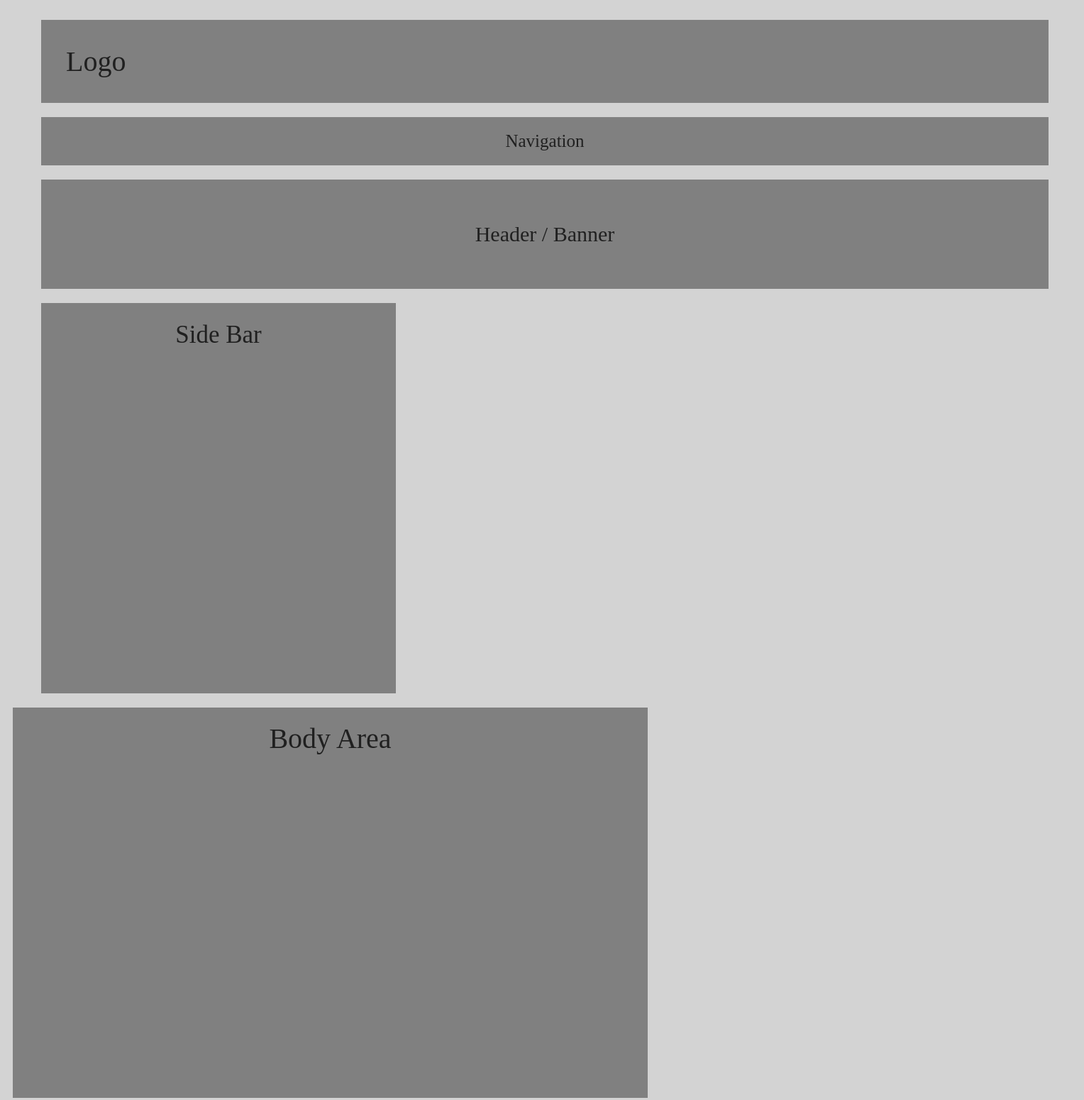
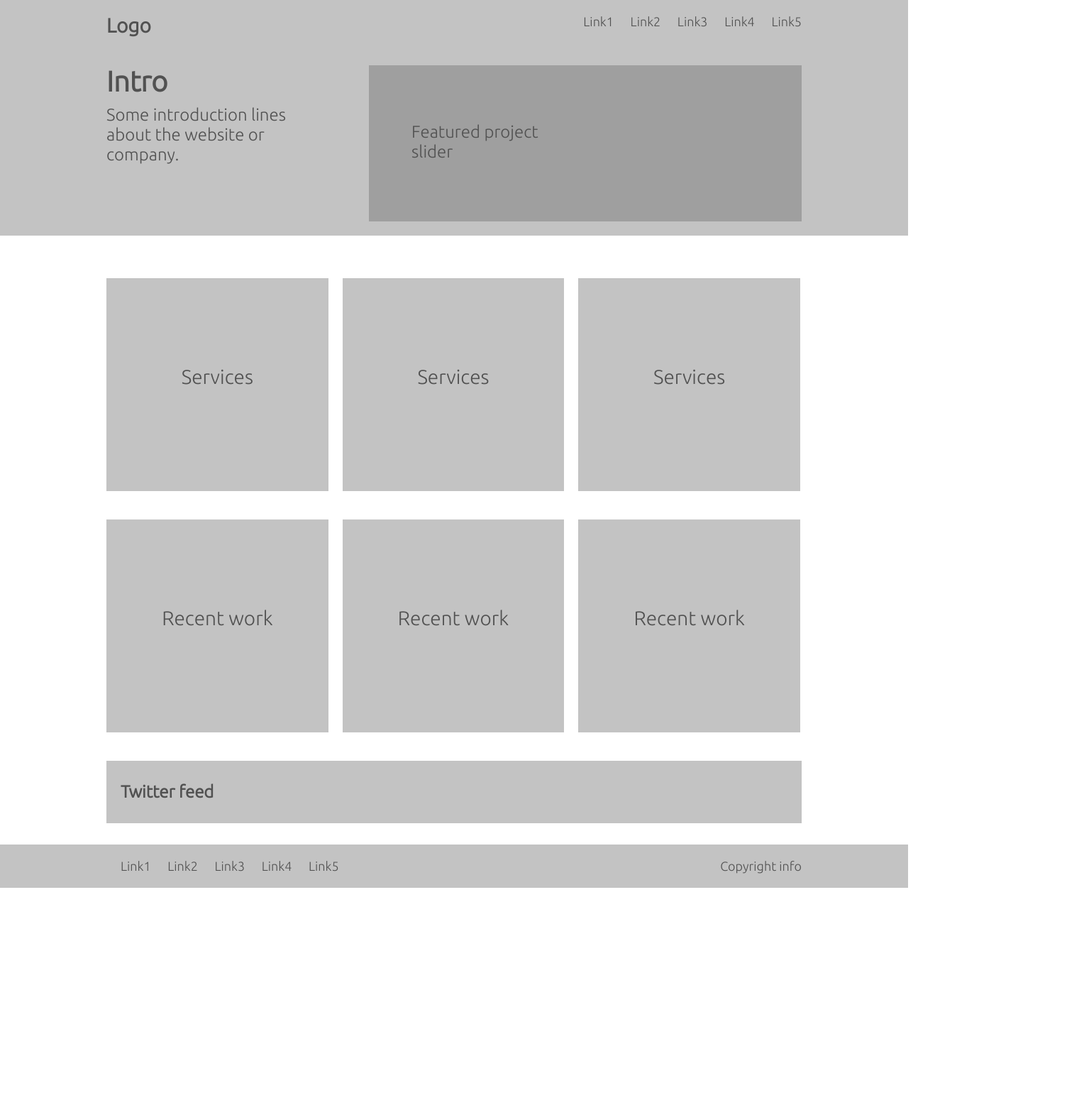
Before and after one commit to LazarevskiGoce16/domashna-box, a plain HTML site: page index.html in a window 1280 px wide. Shown: the top 1550 px of the page at 71% size, 1528 px wide, since content can reach past the window. After the commit the page ends 1251 px from the top, so only its background shows below. Drawn offline with Linux system fonts and the light colour scheme.

Commit message:
Added changes to the homework

```diff
--- a/index.html
+++ b/index.html
@@ -1,31 +1,86 @@
 <!DOCTYPE html>
 <html>
     <head>
-        <title>Box-2</title>
+        <title>Homework explanation and absolute/relative/fixed/sticky positioning</title>
         <meta charset="utf-8">
-        <link rel="stylesheet" href="./style.css">
+        <link rel="stylesheet" href="./styles.css">
+        <!-- Links -->
+        <link rel="preconnect" href="https://fonts.googleapis.com">
+        <link rel="preconnect" href="https://fonts.gstatic.com" crossorigin>
+        <link href="https://fonts.googleapis.com/css2?family=Ubuntu:wght@300&display=swap" rel="stylesheet">
     </head>
     <body>
-        <main>
-            <section class="logo">
-                <span>Logo</span>
-            </section>
-            <nav>
-                <span>Navigation</span>
-            </nav>
-            <header>
-                <span>Header / Banner</span>
-            </header>
-            <section>
-                <div class="side-bar">
-                    <span>Side Bar</span>
-                </div>
-                <div class="body">
-                    <span>Body Area</span>
+        <main id="wrapper">
+            <section id="hero">
+                <div class="section-wrapper">
+                    <header>
+                        <div class="logo">
+                            <h2>Logo</h2>
+                        </div>
+                        <nav class="nav-links">
+                            <nav>
+                                <ul>
+                                    <li><a href="">Link1</a></li>
+                                    <li><a href="">Link2</a></li>
+                                    <li><a href="">Link3</a></li>
+                                    <li><a href="">Link4</a></li>
+                                    <li><a href="">Link5</a></li>
+                                </ul>
+                            </nav>
+                        </nav>
+                    </header>
+                    <div class="hero-content">
+                        <div class="hero-block intro">
+                            <h2>Intro</h2>
+                            <p>Some introduction lines about the website or company.</p>
+                        </div>
+                        <div class="hero-block slider">
+                            <h2>Featured project slider</h2>
+                        </div>
+                    </div>
                 </div>
             </section>
+            <section id="content-blocks">
+                <div class="section-wrapper">
+                    <div class="services">
+                        <div class="single-content-block">
+                            <h2>Services</h2>
+                        </div>
+                        <div class="single-content-block">
+                            <h2>Services</h2>
+                        </div>
+                        <div class="single-content-block">
+                            <h2>Services</h2>
+                        </div>
+                    </div>
+                    <div class="recent-work">
+                        <div class="single-content-block">
+                        <h2>Recent work</h2>
+                        </div>
+                        <div class="single-content-block">
+                        <h2>Recent work</h2>
+                        </div>
+                        <div class="single-content-block">
+                        <h2>Recent work</h2>
+                        </div>
+                    </div>
+                    <div class="twitter-feed">
+                    <h2>Twitter feed</h2>
+                    </div>
+            </section>
             <footer>
-                <span>Footer</span>
+                <div class="section-wrapper">
+                    <div class="nav-links">
+                        <ul>
+                            <li><a href="">Link1</a></li>
+                            <li><a href="">Link2</a></li>
+                            <li><a href="">Link3</a></li>
+                            <li><a href="">Link4</a></li>
+                            <li><a href="">Link5</a></li>
+                        </ul>
+                    </div>
+                    <span class="copyright">Copyright info</span>
+                </div>
             </footer>
         </main>
     </body>
--- /dev/null
+++ b/styles.css
@@ -0,0 +1,133 @@
+body {
+    font-family: 'Ubuntu', sans-serif;
+    margin: 0px;
+}
+.section-wrapper {
+    width: 980px;
+    margin: 0px auto;
+}
+#hero {
+    background-color: #c3c3c3;
+    float: left;
+    width: 100%;
+    padding: 20px 0px;
+}
+.logo {
+    float: left;
+}
+.logo h2 {
+    margin: 0px;
+    color: #515151;
+    font-size: 28px;
+}
+header {
+    float: left;
+    width: 100%;
+}
+header .nav-links {
+    float: right;
+}
+.nav-links ul {
+    margin: 0px;
+    padding: 0px;
+    list-style: none;
+}
+.nav-links ul li {
+    display: inline-block;
+    margin-left: 20px;
+}
+.nav-links ul li a {
+    color: #515151;
+    font-size: 18px;
+    text-decoration: none;
+}
+.hero-content {
+    float: left;
+    width: 100%;
+    margin: 40px 0px 0px 0px;
+}
+.intro {
+    float:left;
+}
+.intro h2 {
+    font-size: 40px;
+    color: #515151;
+    margin: 0px;
+}
+.intro p {
+    font-size: 24px;
+    color: #515151;
+    width: 280px;
+    margin: 10px 0px 0px 0px;
+}
+.slider {
+    float: right;
+    background-color: #9f9f9f;
+    height: 100px;
+    width: 50%;
+    padding: 60px;
+}
+.slider h2 {
+    font-size: 24px;
+    font-weight: normal;
+    color: #515151;
+    width: 200px;
+}
+#content-blocks {
+    float: left;
+    width: 100%;
+    margin: 60px 0px 0px 0px;
+}
+.single-content-block {
+    background-color: #c3c3c3;
+    float: left;
+    margin: 0px 20px 40px 0px;
+    width: calc(100% / 3 - 14px);
+    height: 300px;
+    padding: 100px 0px 0px 0px;
+    box-sizing: border-box;
+}
+/* .single-content-block:nth-child(3n) {
+
+} */
+.services .single-content-block:last-child {
+    margin-right: 0px;
+}
+.single-content-block h2 {
+    font-size: 28px;
+    color: #515151;
+    font-weight: normal;
+}.recent-work .single-content-block:last-child {
+    margin-right: 0px;
+}
+.twitter-feed {
+    background-color: #c3c3c3;
+    float: left;
+    width: 100%;
+}
+.twitter-feed h2 {
+    margin: 0px 0px 0px 20px;
+    padding: 30px 0px;
+    color: #515151;
+}
+footer {
+    background-color: #c3c3c3;
+    float: left;
+    width: 100%;
+    padding: 20px 0px;
+    margin: 30px 0px 0px 0px;
+}
+footer .nav-links {
+    float: left;
+}
+footer .copyright {
+    float: right;
+    color: #515151;
+    font-size: 18px;
+}
+.services {
+    text-align: center;
+}
+.recent-work {
+    text-align: center;
+}
```
